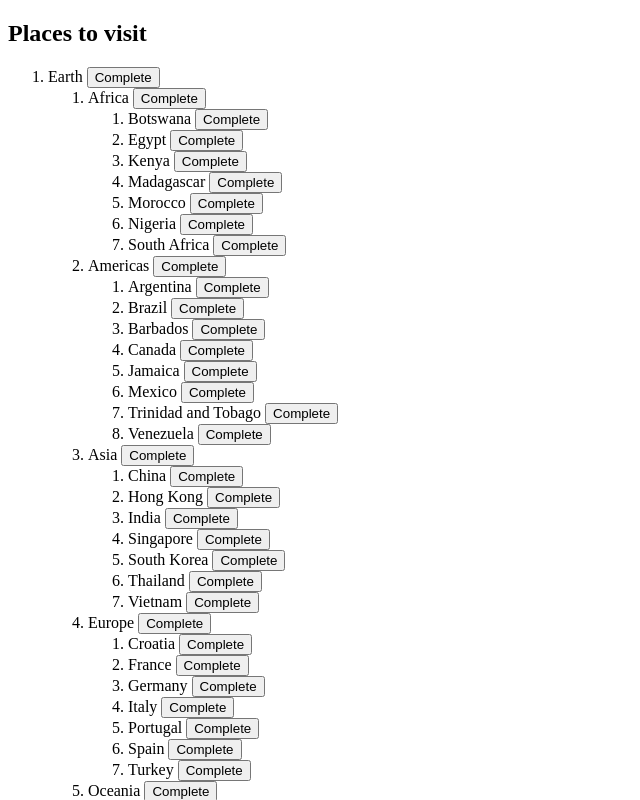
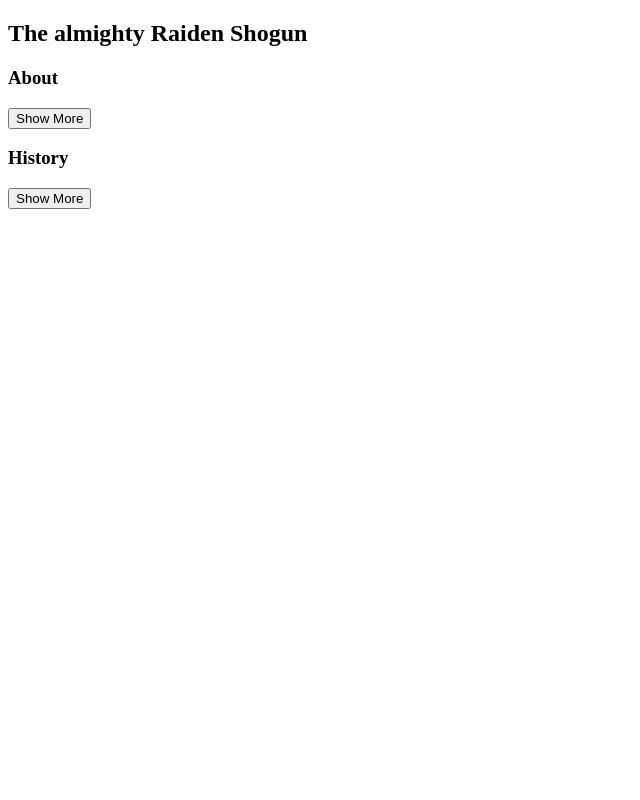
Before and after one commit to sarthak-negi22/100daysReact, a React (Create React App) app: page / in a window 1280 px wide. Shown: the top 800 px of the page, without its empty margins (0-640 px from the left). Built offline with nearby package versions, Linux system fonts and the light colour scheme.

Commit message:
lifting state eg done

```diff
--- a/src/App.js
+++ b/src/App.js
@@ -210,10 +210,19 @@
 
 
 
-import StructuringState from "./StructuringState";
+// import StructuringState from "./StructuringState";
+
+// export default function App() {
+//     return (
+//         <StructuringState/>
+//     );
+// }
+
+
+import ShareStateBetweenComp from "./ShareStateBetweenComp";
 
 export default function App() {
     return (
-        <StructuringState/>
+        <ShareStateBetweenComp/>
     );
 }
--- /dev/null
+++ b/src/ShareStateBetweenComp.js
@@ -0,0 +1,50 @@
+import { useState } from "react";
+
+function LiftingStateUpEg() {
+
+    function Panel({ title, children }) {
+
+        const [isActive, setIsActive] = useState(false);
+
+        function handleClick() {
+            setIsActive(true);
+        }
+
+        return (
+            <>
+                <section className = "panel">
+                    <h3>{ title }</h3>
+                    { isActive ? (
+                        <p>{ children }</p>
+                    ) : (
+                        <button onClick = { handleClick }>
+                            Show More
+                        </button>
+                    )}
+                </section>
+            </>
+        );
+    }
+
+    return (
+        <>
+            <h2>The almighty Raiden Shogun</h2>
+            <Panel title = "About">
+                She is the archon of the Inazuma
+            </Panel>
+            <Panel title = "History">
+                She took part in the Archons war
+            </Panel>
+        </>
+    );
+}
+
+export default function ShareStateBetweenComp() {
+    return (
+        <>
+            {/* <h2>Hello world</h2> */}
+
+            <LiftingStateUpEg/>
+        </>
+    );
+}
```
